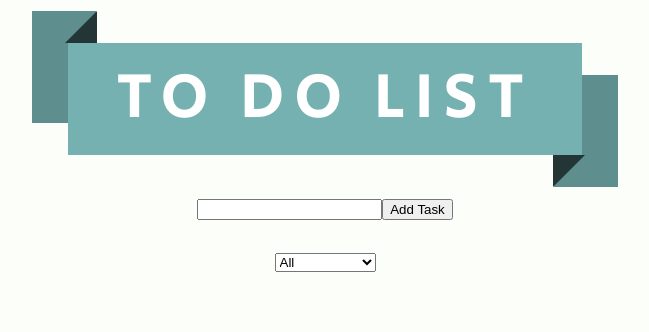
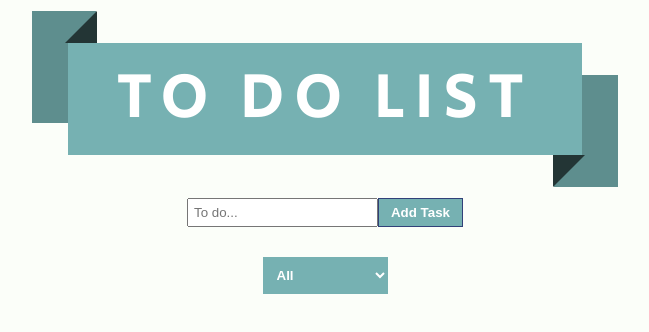
Before and after one commit to Gogulan12/task-app, a React (Create React App) app: page / in a window 1280 px wide. Shown: the top 332 px of the page, without its empty margins (315-964 px from the left). Built offline with nearby package versions, Linux system fonts and the light colour scheme.

Commit message:
added more styling

```diff
--- a/src/App.css
+++ b/src/App.css
@@ -162,7 +162,8 @@ span:after {
 .complete-btn {
   padding-right: 15px;
   /* border-radius: 999px; */
-  accent-color: lightblue;
+  accent-color: #76b1b2;
+  color: white;
 }
 
 /* ///////////////////////// */
@@ -180,8 +181,9 @@ span:after {
 }
 .rounded-checkbox:checked {
   appearance: auto;
+  color: white;
   clip-path: circle(50% at 50% 50%);
-  background-color: #66bb6a;
+  /* background-color: #66bb6a; */
 }
 
 /* //////////////////////////// */
@@ -210,7 +212,8 @@ span:after {
 
 .todo-item {
   list-style: none;
-  border-bottom: 3px solid black;
+  border-bottom: 3px dotted black;
+
   /* border-radius: 20px; */
   width: 400px;
   padding: 8px 25px 0 25px;
@@ -222,3 +225,39 @@ span:after {
 .select {
   margin-top: 30px;
 }
+
+button {
+  box-shadow: inset 0px 1px 0px 0px #76b1b2;
+  background: linear-gradient(to bottom, #76b1b2 5%, #76b1b2 100%);
+  background-color: #76b1b2;
+  border: 1px solid #314179;
+  display: inline-block;
+  cursor: pointer;
+  color: #ffffff;
+  /* font-family: Arial;
+  font-size: 13px; */
+  font-weight: bold;
+  padding: 6px 12px;
+  text-decoration: none;
+}
+
+button:hover {
+  background: linear-gradient(to bottom, #76b1b2 5%, #76b1b2 100%);
+  background-color: #76b1b2;
+}
+button:active {
+  position: relative;
+  top: 1px;
+}
+
+.todo-input {
+  padding: 5px;
+}
+
+.filter-todo {
+  background-color: #76b1b2;
+  border-style: none;
+  padding: 10px;
+  color: white;
+  font-weight: bold;
+}
--- a/src/components/Form.js
+++ b/src/components/Form.js
@@ -28,6 +28,7 @@ const Form = ({ setInputText, todos, setTodos, inputText, setStatus }) => {
         onChange={inputTextHandler}
         type="text"
         className="todo-input"
+        placeholder="To do..."
       />
       <button onClick={submitTodoHandler} className="todo-button" type="submit">
         Add Task
--- a/src/components/Todo.js
+++ b/src/components/Todo.js
@@ -33,6 +33,7 @@ const Todo = ({ text, todo, todos, setTodos }) => {
           type="checkbox"
           onClick={completeHandler}
           className="complete-btn rounded-checkbox"
+          // {todo.completed ? input.checked : input.unchecked}
           id="checkbox"
         />
         <label htmlFor="checkbox"></label>
```
